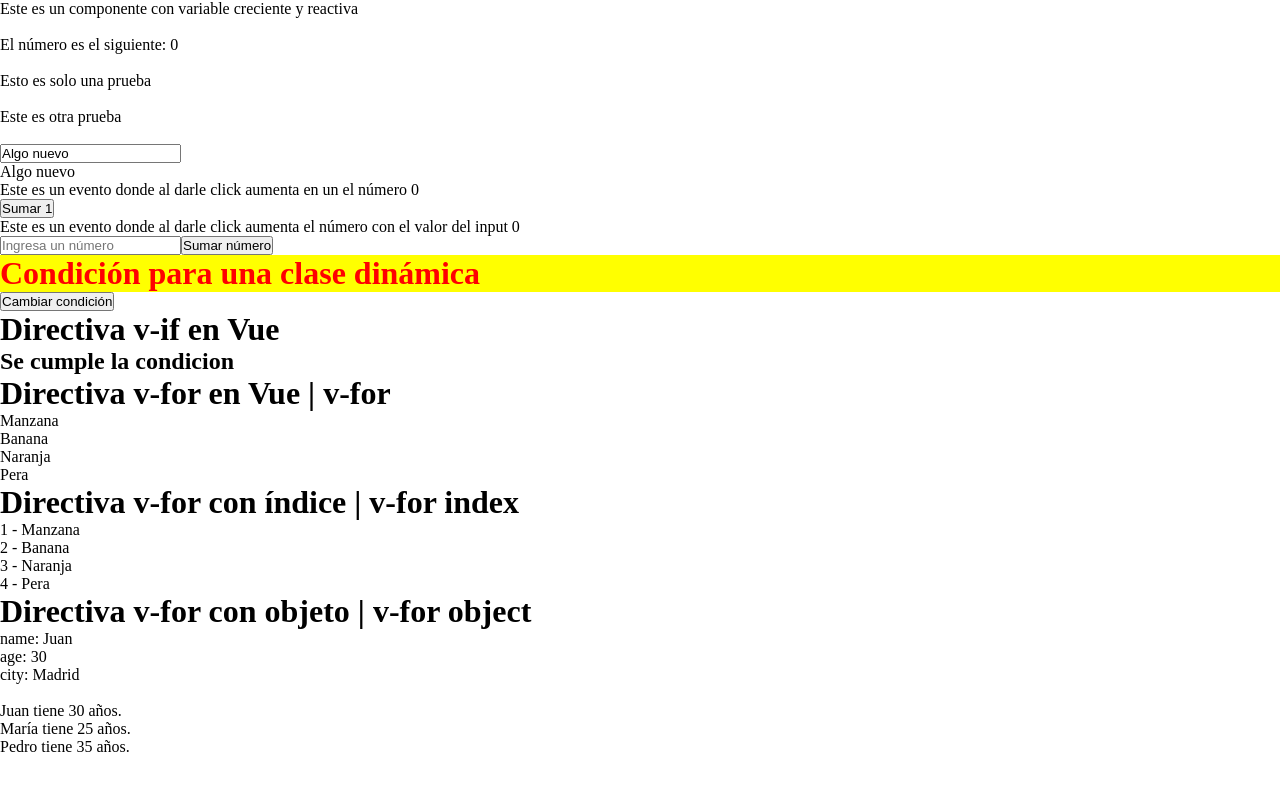
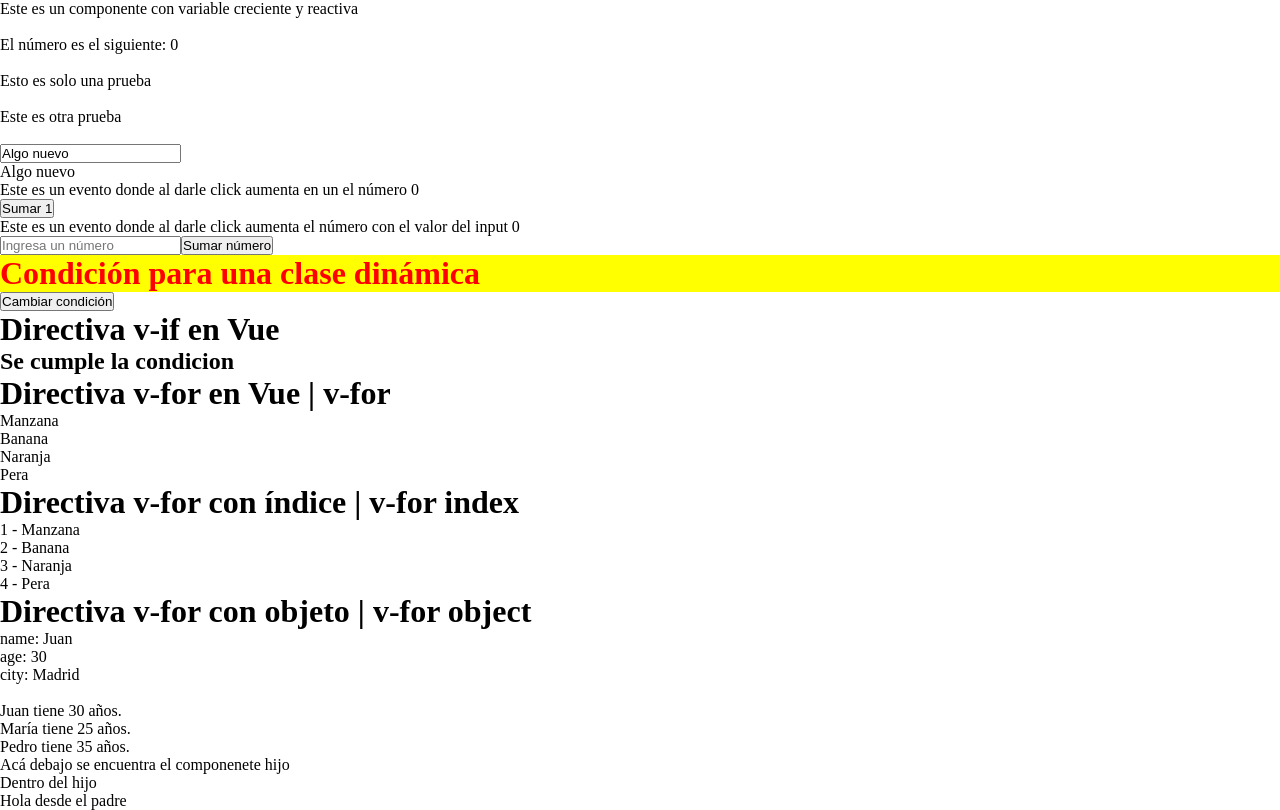
Before and after one commit to DevEnyer/Primer_Vue, a Vue app: page / in a window 1280 px wide. Shown: the part 195-1005 px from the top of the page. Before the commit the page ends 951 px from the top, so only its background shows below. Built offline with nearby package versions, Linux system fonts and the light colour scheme.

Commit message:
add: childcomponent

```diff
--- a/src/App.vue
+++ b/src/App.vue
@@ -5,6 +5,7 @@ import EventComponent from './components/EventComponent.vue';
 import classComponent from './components/classComponent.vue';
 import VifComponent from './components/VifComponent.vue';
 import VforComponent from './components/VforComponent.vue';
+import ChildComponent from './components/ChildComponent.vue';
 
 
 </script>
@@ -21,6 +22,9 @@ import VforComponent from './components/VforComponent.vue';
   <classComponent />
   <VifComponent />
   <VforComponent />
+
+  <p>Acá debajo se encuentra el componenete hijo</p>
+  <ChildComponent msg="Hola desde el padre" />
 </template>
 
 <style>
--- /dev/null
+++ b/src/components/ChildComponent.vue
@@ -0,0 +1,15 @@
+<script setup>
+defineProps({
+    msg: String
+})
+</script>
+
+<template>
+
+    <p>Dentro del hijo</p>
+    <p>{{ msg }}</p>
+
+</template>
+
+<style scoped>
+</style>
```
